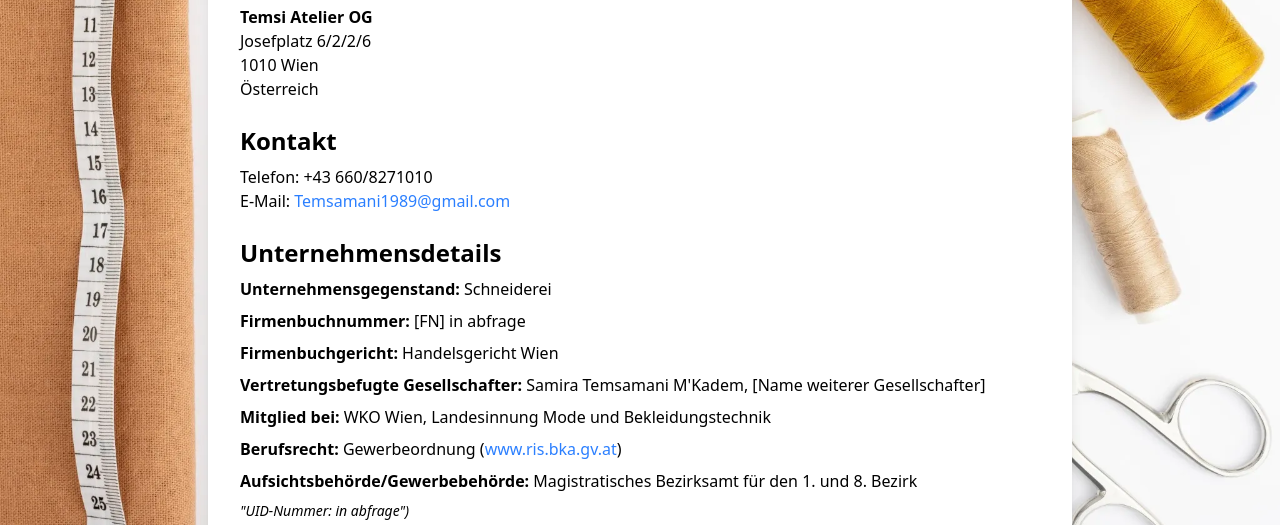
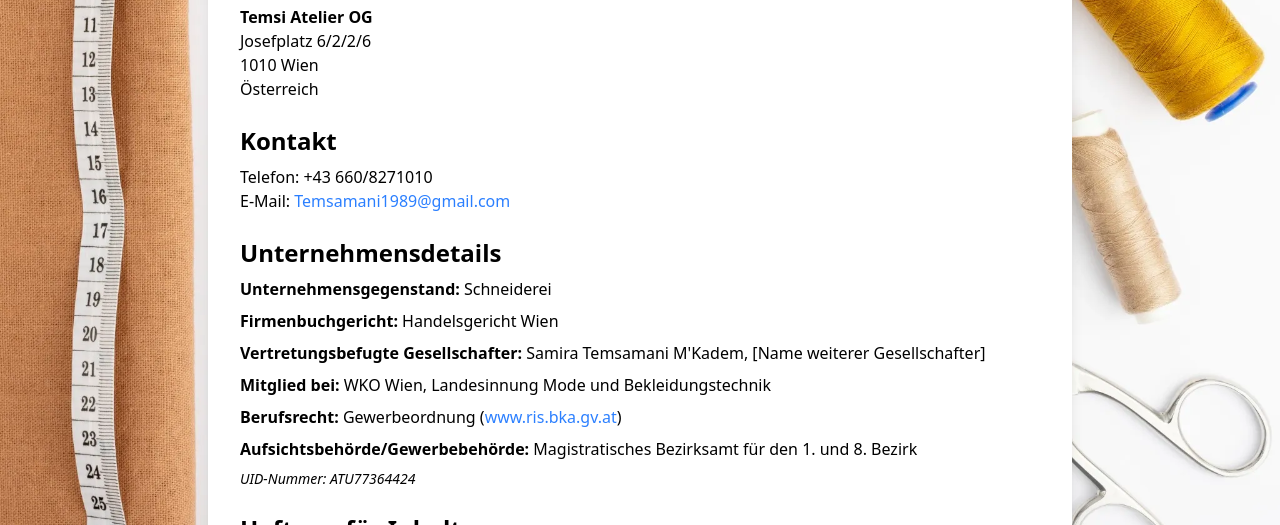
Before and after one commit to KarimJustAguy/Temsi-Schneiderei, a website: page impressum.html in a window 1280 px wide. Shown: the part 275-800 px from the top of the page. Drawn offline with Linux system fonts and the light colour scheme.

Commit message:
Update impressum.html

```diff
--- a/impressum.html
+++ b/impressum.html
@@ -48,13 +48,12 @@
         <section class="mb-6">
             <h2 class="text-2xl font-semibold mb-2">Unternehmensdetails</h2>
             <p class="mb-2"><strong>Unternehmensgegenstand:</strong> Schneiderei</p>
-            <p class="mb-2"><strong>Firmenbuchnummer:</strong> [FN] in abfrage</p>
             <p class="mb-2"><strong>Firmenbuchgericht:</strong> Handelsgericht Wien</p>
             <p class="mb-2"><strong>Vertretungsbefugte Gesellschafter:</strong> Samira Temsamani M'Kadem, [Name weiterer Gesellschafter]</p>
             <p class="mb-2"><strong>Mitglied bei:</strong> WKO Wien, Landesinnung Mode und Bekleidungstechnik</p>
             <p class="mb-2"><strong>Berufsrecht:</strong> Gewerbeordnung (<a href="https://www.ris.bka.gv.at" target="_blank" rel="noopener noreferrer" class="text-blue-500 hover:underline">www.ris.bka.gv.at</a>)</p>
             <p class="mb-2"><strong>Aufsichtsbehörde/Gewerbebehörde:</strong> Magistratisches Bezirksamt für den 1. und 8. Bezirk</p>
-            <p class="mt-4 text-sm text-gray-600 italic"> "UID-Nummer: in abfrage")</p>
+            <p class="mt-4 text-sm text-gray-600 italic">UID-Nummer: ATU77364424 </p>
         </section>
 
         <section class="mb-6">
```
